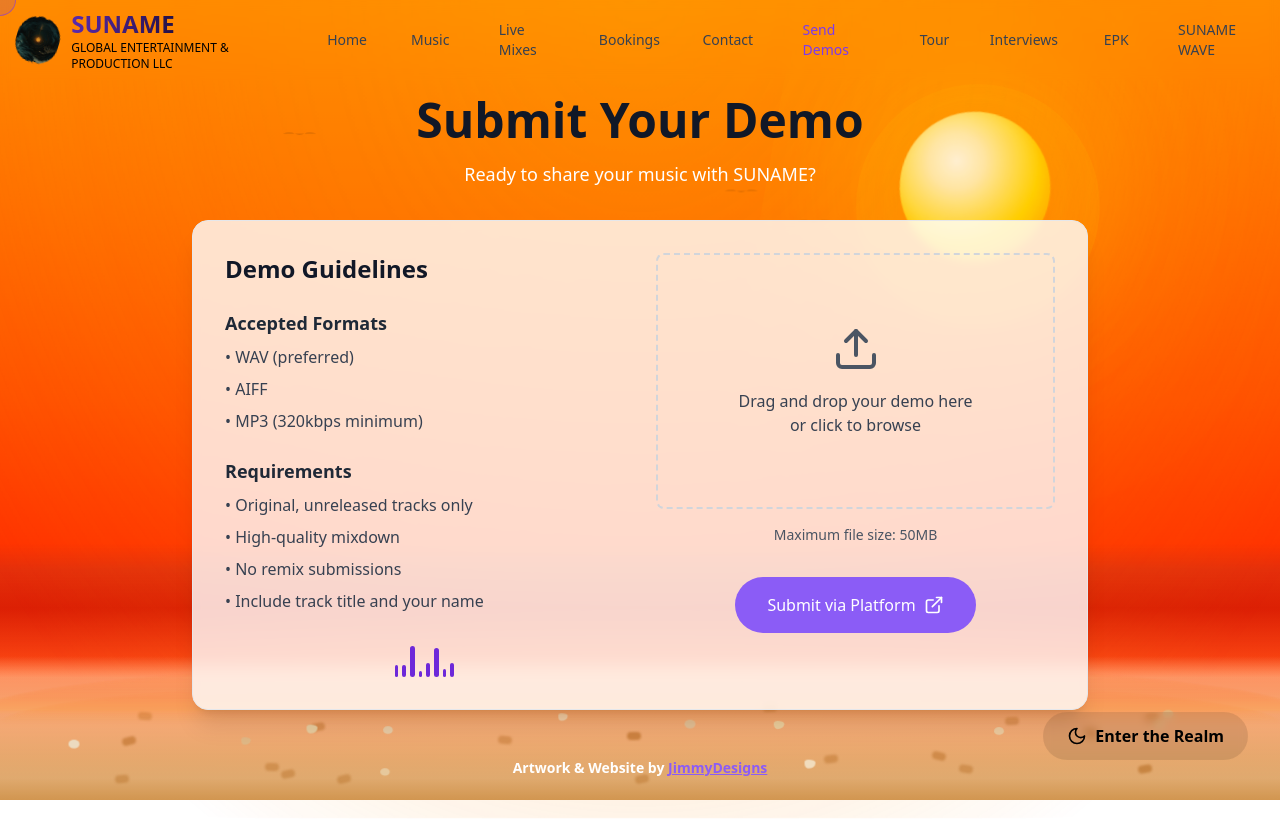
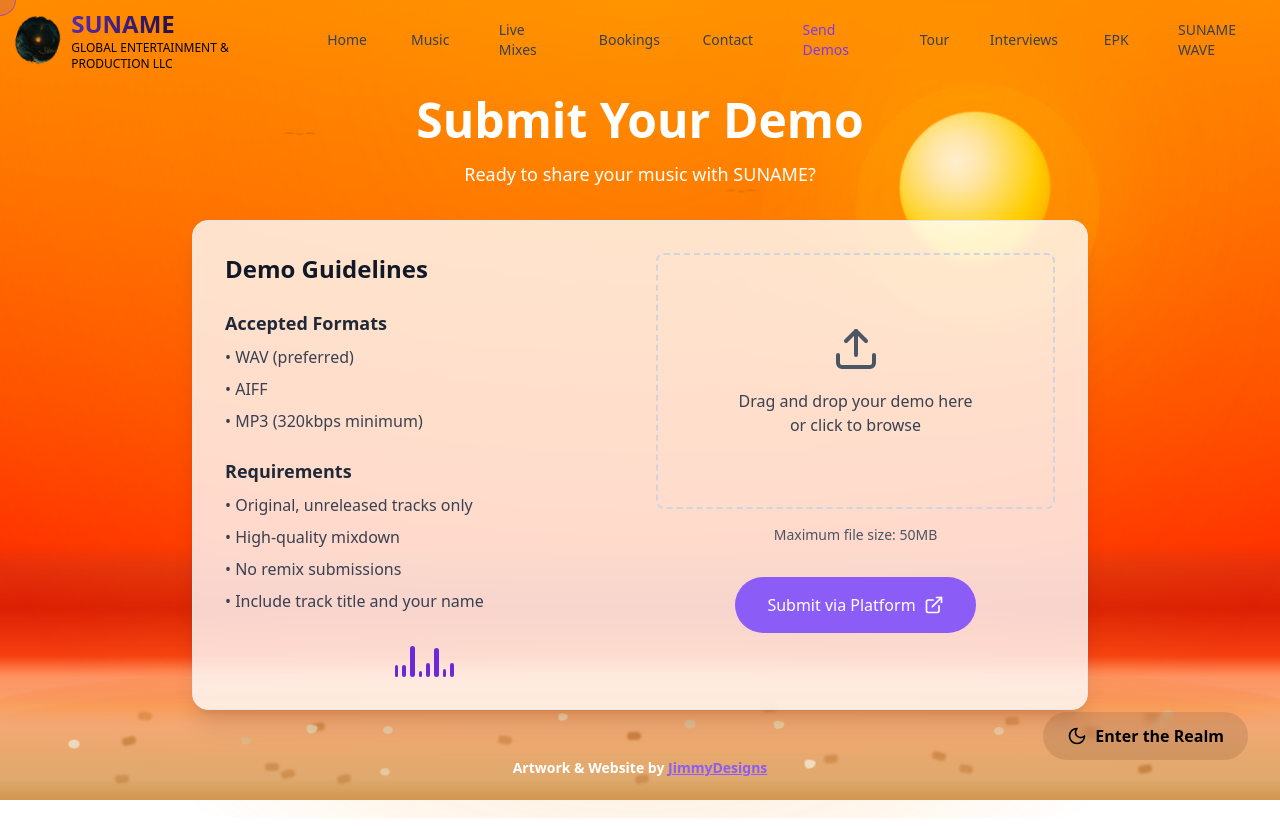
Before and after one commit to TufailKhanDeveloper/Suname-Music, a React (Vite) app: page /demos in a window 1280 px wide. Built offline with nearby package versions, Linux system fonts and the light colour scheme.

Commit message:
Updated DemosPage.tsx

```diff
--- a/src/pages/DemosPage.tsx
+++ b/src/pages/DemosPage.tsx
@@ -55,7 +55,7 @@ const DemosPage = () => {
           transition={{ delay: 0.2 }}
         >
           <h1 className={`text-4xl md:text-5xl font-bold mb-4 ${
-            isDarkMode ? 'text-white' : 'text-gray-900'
+            isDarkMode ? 'text-white' : 'text-white'
           }`}>
             Submit Your Demo
           </h1>
```
